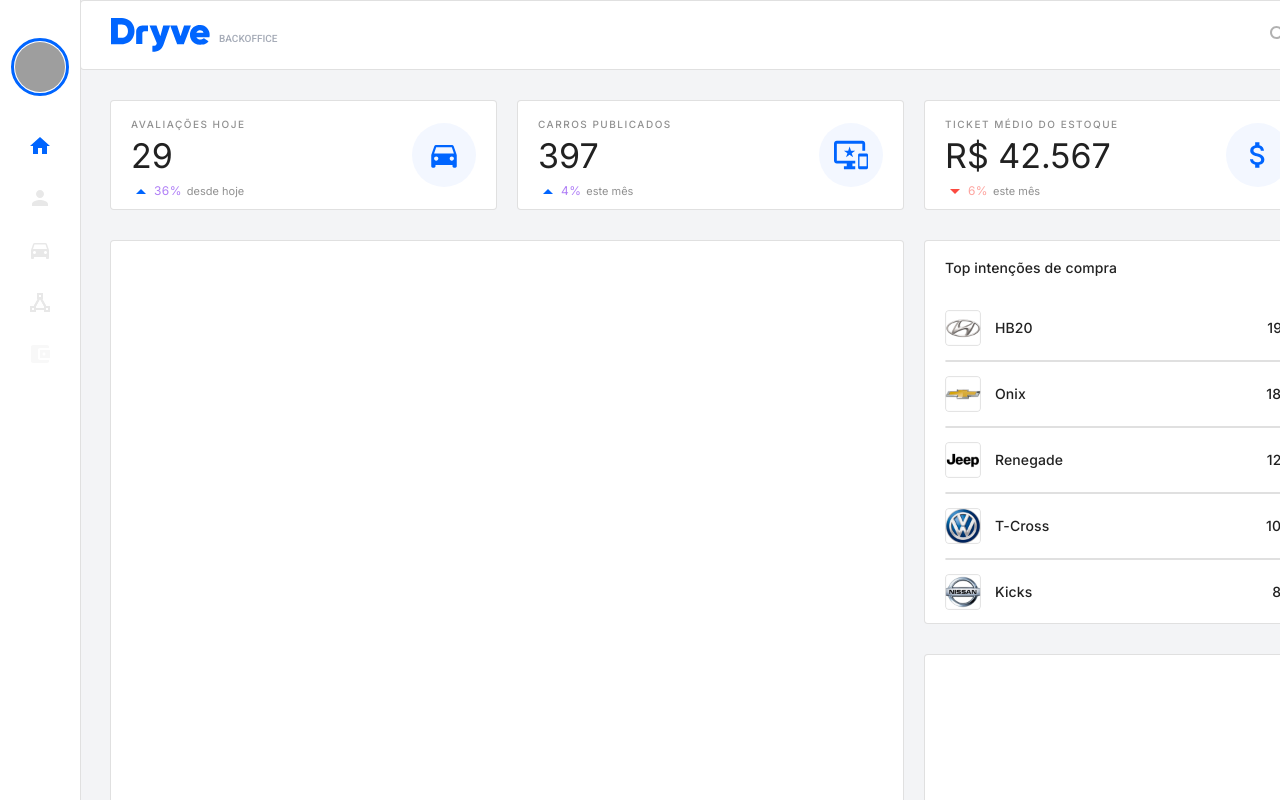
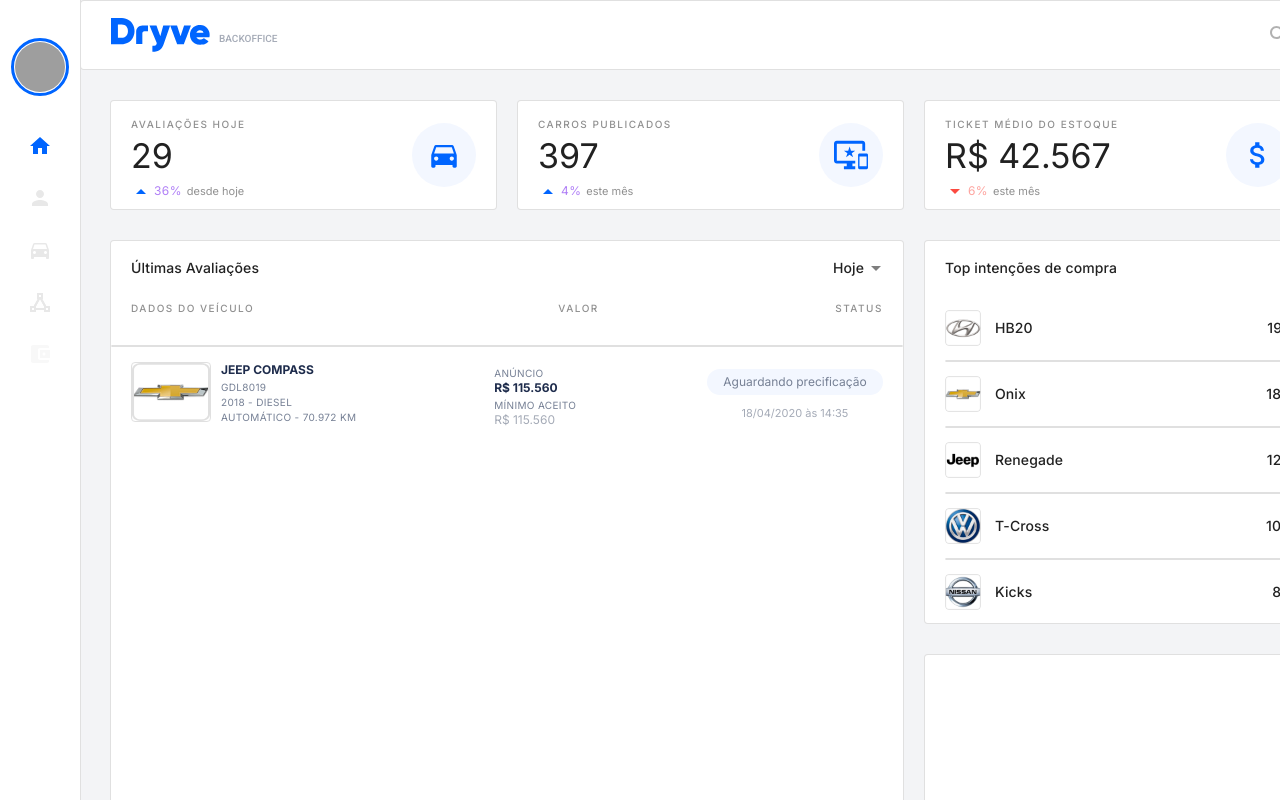
Before and after one commit to glauberbrack/dryve, a React (Create React App) app: page / in a window 1280 px wide. Shown: the top 800 px of the page. Built offline with nearby package versions, Linux system fonts and the light colour scheme; grey boxes are pictures that could not be loaded.

Commit message:
card valuation pane

```diff
--- a/src/components/Footer/styles.ts
+++ b/src/components/Footer/styles.ts
@@ -4,7 +4,6 @@
   display: flex;
   flex-direction: column;
   width: 100%;
-  margin-top: 30px;
   padding: 0 56px 0 30px;
 `;
 
--- /dev/null
+++ b/src/pages/Dashboard/DashboardCarValuations/index.tsx
@@ -0,0 +1,85 @@
+import React from 'react';
+
+import {
+  Container,
+  Header,
+  TopContent,
+  Title,
+  TopContentRight,
+  TableTopContent,
+  TableTopText,
+  TableSeparator,
+  CarContent,
+  CarItem,
+  CarItemLeft,
+  CardItemLeftDetails,
+  CarItemMiddle,
+  CarItemRight,
+  StatusBarRight,
+  DatetimeRight,
+  Footer,
+} from './styles';
+
+import arrowDown from '../../../assets/icons/arrow.svg';
+import arrowMore from '../../../assets/icons/arrow-more.svg';
+import chevrolet from '../../../assets/brands/chevrolet.png';
+
+const DashboardCarValuations: React.FC = () => {
+  return (
+    <Container>
+      <Header>
+        <TopContent>
+          <Title>Últimas Avaliações</Title>
+
+          <TopContentRight>
+            <Title>Hoje</Title>
+            <img src={arrowDown} style={{ opacity: 0.5 }} alt="Filter" />
+          </TopContentRight>
+        </TopContent>
+
+        <TableTopContent>
+          <TableTopText style={{ width: '45%' }}>Dados do veículo</TableTopText>
+          <TableTopText style={{ width: '25%' }}>Valor</TableTopText>
+          <TableTopText>Status</TableTopText>
+        </TableTopContent>
+      </Header>
+      <TableSeparator />
+      <CarContent>
+        <CarItem>
+          <CarItemLeft>
+            <img src={chevrolet} alt="Veículo" />
+            <CardItemLeftDetails>
+              <h1>JEEP COMPASS</h1>
+              <span>GDL8019</span>
+              <span>2018 - DIESEL</span>
+              <span> automático - 70.972 km</span>
+            </CardItemLeftDetails>
+          </CarItemLeft>
+
+          <CarItemMiddle>
+            <span>Anúncio</span>
+            <span className="ad-value">R$ 115.560</span>
+            <span>Mínimo aceito</span>
+            <span className="min-value">R$ 115.560</span>
+          </CarItemMiddle>
+
+          <CarItemRight>
+            <StatusBarRight>
+              <span>Aguardando precificação</span>
+            </StatusBarRight>
+            <DatetimeRight>
+              <span>18/04/2020 às 14:35</span>
+            </DatetimeRight>
+          </CarItemRight>
+        </CarItem>
+      </CarContent>
+      <TableSeparator />
+      <Footer>
+        <img src={arrowMore} alt="Ver tudo" />
+        <span>Ver tudo</span>
+      </Footer>
+    </Container>
+  );
+};
+
+export default DashboardCarValuations;
--- /dev/null
+++ b/src/pages/Dashboard/DashboardCarValuations/styles.ts
@@ -0,0 +1,217 @@
+import styled from 'styled-components';
+
+export const Container = styled.div`
+  display: flex;
+  flex-direction: column;
+`;
+
+export const Header = styled.div`
+  padding: 15px 20px;
+`;
+
+export const TopContent = styled.div`
+  display: flex;
+  flex-direction: row;
+  align-items: center;
+  justify-content: space-between;
+`;
+
+export const Title = styled.h1`
+  font-family: Inter;
+  height: 24px;
+  font-size: 14px;
+  font-weight: 500;
+  font-stretch: normal;
+  font-style: normal;
+  line-height: 1.71;
+  letter-spacing: 0.1px;
+  color: rgba(0, 0, 0, 0.87);
+`;
+
+export const TopContentRight = styled.div`
+  display: flex;
+  margin-right: -5px;
+`;
+
+export const TableTopContent = styled.div`
+  margin-top: 20px;
+  display: flex;
+  flex-wrap: wrap;
+  align-items: center;
+  justify-content: space-between;
+`;
+
+export const TableTopText = styled.span`
+  opacity: 0.5;
+  font-family: Inter;
+  font-size: 10px;
+  font-weight: 500;
+  font-stretch: normal;
+  font-style: normal;
+  line-height: 1.6;
+  letter-spacing: 1.5px;
+  text-transform: uppercase;
+  color: rgba(0, 0, 0, 0.87);
+`;
+
+export const TableSeparator = styled.span`
+  border-radius: 4px;
+  width: 100%;
+  border: solid 0.5px rgba(0, 0, 0, 0.12);
+  margin-top: 14px;
+`;
+
+export const CarContent = styled.div`
+  padding: 15px 20px;
+  height: 470px;
+  overflow: scroll;
+`;
+
+export const CarItem = styled.div`
+  display: flex;
+  flex-direction: row;
+  justify-content: space-between;
+`;
+
+export const CarItemLeft = styled.div`
+  width: 45%;
+  display: flex;
+  flex-direction: row;
+
+  img {
+    width: 80px;
+    height: 60px;
+    border-radius: 4px;
+    border: solid 1px #e0e0e0;
+  }
+`;
+
+export const CardItemLeftDetails = styled.div`
+  display: flex;
+  flex-direction: column;
+  margin-left: 10px;
+
+  h1 {
+    margin-bottom: 4px;
+    height: 16px;
+    font-family: 'Inter';
+    font-size: 12px;
+    font-weight: bold;
+    font-stretch: normal;
+    font-style: normal;
+    line-height: 1.33;
+    letter-spacing: normal;
+    color: #1e2c4c;
+  }
+
+  span {
+    margin-bottom: 5px;
+    height: 10px;
+    font-family: 'Inter';
+    font-size: 10px;
+    font-weight: normal;
+    font-stretch: normal;
+    font-style: normal;
+    line-height: 1;
+    letter-spacing: 0.33px;
+    color: #768095;
+    text-transform: uppercase;
+  }
+`;
+
+export const CarItemMiddle = styled.div`
+  display: flex;
+  flex-direction: column;
+  width: 25%;
+
+  span {
+    margin-top: 6px;
+    font-size: 10px;
+    font-weight: normal;
+    font-stretch: normal;
+    font-style: normal;
+    line-height: 1;
+    letter-spacing: 0.33px;
+    color: #768095;
+    text-transform: uppercase;
+  }
+
+  span.ad-value {
+    margin-top: 4px;
+    font-size: 12px;
+    font-weight: bold;
+    letter-spacing: normal;
+    color: #1e2c4c;
+  }
+
+  span.min-value {
+    margin-top: 4px;
+    font-size: 12px;
+    letter-spacing: normal;
+    color: #a5abb7;
+  }
+`;
+
+export const CarItemRight = styled.div`
+  display: flex;
+  flex-direction: column;
+  align-items: center;
+  justify-content: center;
+`;
+
+export const StatusBarRight = styled.div`
+  display: flex;
+  align-items: center;
+  justify-content: center;
+  width: 176px;
+  height: 26px;
+  border-radius: 13px;
+  background-color: #f3f7ff;
+
+  span {
+    font-family: 'Inter';
+    font-size: 12px;
+    font-weight: normal;
+    font-stretch: normal;
+    font-style: normal;
+    line-height: 1;
+    letter-spacing: normal;
+    text-align: center;
+    color: #768095;
+  }
+`;
+
+export const DatetimeRight = styled.div`
+  display: flex;
+  margin-top: 11px;
+
+  span {
+    font-family: 'Inter';
+    font-size: 11px;
+    font-weight: normal;
+    font-stretch: normal;
+    font-style: normal;
+    line-height: normal;
+    letter-spacing: normal;
+    text-align: center;
+    color: #a5abb7;
+  }
+`;
+
+export const Footer = styled.div`
+  display: flex;
+  flex-flow: row-reverse;
+  padding: 15px 20px;
+
+  span {
+    font-family: 'Inter';
+    font-size: 14px;
+    font-weight: 500;
+    font-stretch: normal;
+    font-style: normal;
+    line-height: 1.71;
+    letter-spacing: 0.1px;
+    text-align: right;
+    color: #0065ff;
+  }
+`;
--- a/src/pages/Dashboard/index.tsx
+++ b/src/pages/Dashboard/index.tsx
@@ -11,6 +11,7 @@
 } from './styles';
 
 import DashboardCard from './DashboardCard';
+import DashboardCarValuations from './DashboardCarValuations';
 import DashboardTopIntentions from './DashboardTopIntentions';
 
 import imgCar from '../../assets/icons/car-selected.svg';
@@ -50,7 +51,9 @@
         />
       </Cards>
       <Content>
-        <LeftContent />
+        <LeftContent>
+          <DashboardCarValuations />
+        </LeftContent>
         <RightContent>
           <RightTopContent>
             <DashboardTopIntentions />
--- a/src/pages/Dashboard/styles.ts
+++ b/src/pages/Dashboard/styles.ts
@@ -19,6 +19,7 @@
 `;
 
 export const LeftContent = styled(Card)`
+  padding: 0;
   width: 794px;
   height: 640px;
 `;
```
